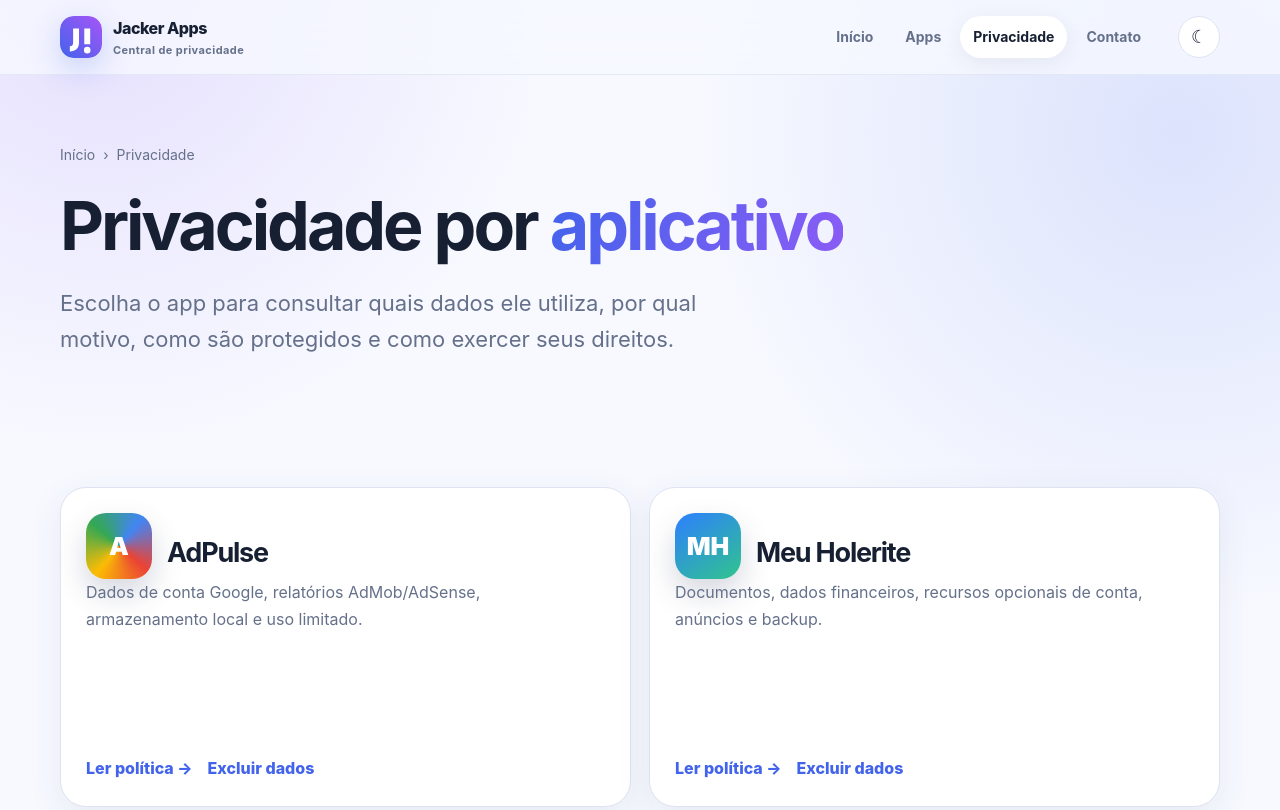
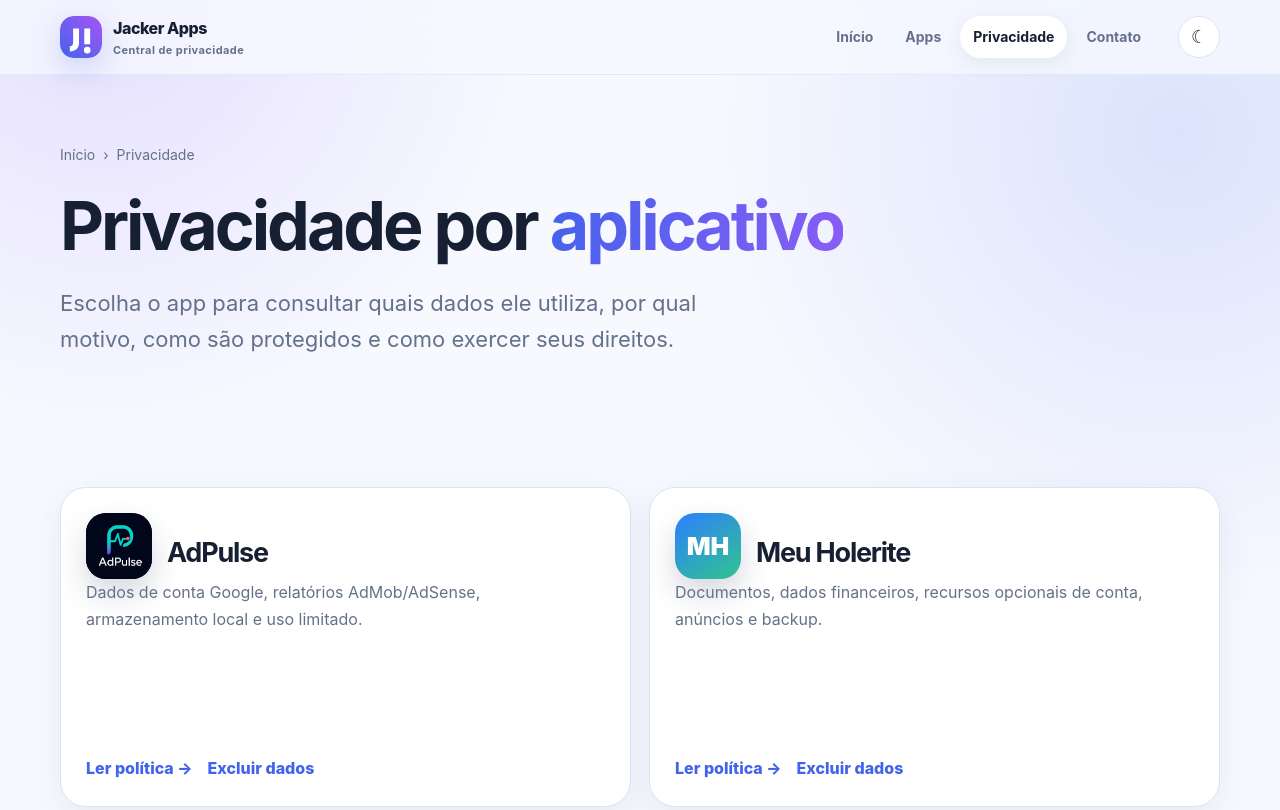
Before and after one commit to Jacker-s/Jacker-s, a plain HTML site: page privacy/index.html in a window 1280 px wide. Shown: the top 810 px of the page. Drawn offline with Linux system fonts and the light colour scheme.

Commit message:
Aplica identidade original do AdPulse

```diff
--- a/assets/site.css
+++ b/assets/site.css
@@ -89,7 +89,8 @@ h1 { margin: 22px 0; font-size: clamp(46px, 7vw, 82px); max-width: 880px; }
 .app-card:hover { transform: translateY(-4px); box-shadow: var(--shadow); transition: .2s ease; }
 .app-card-top { display: flex; align-items: center; gap: 15px; }
 .app-icon { display: grid; place-items: center; width: 66px; height: 66px; border-radius: 20px; color: #fff; font-size: 25px; font-weight: 900; box-shadow: 0 14px 30px rgba(50, 60, 100, .2); }
-.app-icon.adpulse { background: conic-gradient(from 220deg, #fbbc04, #34a853, #4285f4, #ea4335, #fbbc04); }
+.app-icon.adpulse { background: #111827; }
+.app-icon img { width: 100%; height: 100%; object-fit: cover; border-radius: inherit; }
 .app-icon.holerite { background: linear-gradient(145deg, #2d7fff, #31c48d); }
 .app-icon.ciclo { background: linear-gradient(145deg, #ff6687, #9a67ea); }
 .app-icon.wappi { background: linear-gradient(145deg, #16b86c, #0b8664); }
--- a/privacy/index.html
+++ b/privacy/index.html
@@ -2,7 +2,7 @@
 <header class="site-header"><div class="container nav"><a class="brand" href="../"><img class="brand-mark" src="../assets/brand.svg" alt=""><span>Jacker Apps<small>Central de privacidade</small></span></a><nav class="nav-links"><a href="../">Início</a><a href="../#apps">Apps</a><a aria-current="page" href="./">Privacidade</a><a href="mailto:ssj53415170@gmail.com">Contato</a></nav><button class="icon-button" data-theme-toggle type="button">☾</button></div></header>
 <main><section class="page-hero"><div class="container"><div class="breadcrumbs"><a href="../">Início</a><span>›</span>Privacidade</div><h1>Privacidade por <span class="gradient-text">aplicativo</span></h1><p class="lead">Escolha o app para consultar quais dados ele utiliza, por qual motivo, como são protegidos e como exercer seus direitos.</p></div></section>
 <section class="section"><div class="container app-grid">
-<article class="app-card"><div class="app-card-top"><div class="app-icon adpulse">A</div><h3>AdPulse</h3></div><p>Dados de conta Google, relatórios AdMob/AdSense, armazenamento local e uso limitado.</p><div class="card-links"><a href="../apps/adpulse/privacy.html">Ler política →</a><a href="../apps/adpulse/deletion.html">Excluir dados</a></div></article>
+<article class="app-card"><div class="app-card-top"><div class="app-icon adpulse"><img src="../assets/adpulse-logo.png" alt="Logotipo colorido do AdPulse"></div><h3>AdPulse</h3></div><p>Dados de conta Google, relatórios AdMob/AdSense, armazenamento local e uso limitado.</p><div class="card-links"><a href="../apps/adpulse/privacy.html">Ler política →</a><a href="../apps/adpulse/deletion.html">Excluir dados</a></div></article>
 <article class="app-card"><div class="app-card-top"><div class="app-icon holerite">MH</div><h3>Meu Holerite</h3></div><p>Documentos, dados financeiros, recursos opcionais de conta, anúncios e backup.</p><div class="card-links"><a href="../apps/meu-holerite/privacy.html">Ler política →</a><a href="../apps/meu-holerite/deletion.html">Excluir dados</a></div></article>
 <article class="app-card"><div class="app-card-top"><div class="app-icon ciclo">21</div><h3>Ciclo 21</h3></div><p>Registros de ciclo e sintomas mantidos localmente, lembretes e backup do Android.</p><div class="card-links"><a href="../apps/ciclo-21/privacy.html">Ler política →</a><a href="../apps/ciclo-21/deletion.html">Excluir dados</a></div></article>
 <article class="app-card"><div class="app-card-top"><div class="app-icon wappi">W</div><h3>Wappi</h3></div><p>Informações de privacidade do projeto enquanto sua próxima versão pública é preparada.</p><div class="card-links"><a href="../apps/wappi/privacy.html">Ler política →</a></div></article>
```
Also changed, not shown: apps/adpulse/deletion.html (+1 -1 lines), apps/adpulse/index.html (+2 -2 lines), apps/adpulse/privacy.html (+2 -2 lines), apps/adpulse/terms.html (+1 -1 lines), index.html (+1 -1 lines), assets/adpulse-logo.png (added).
